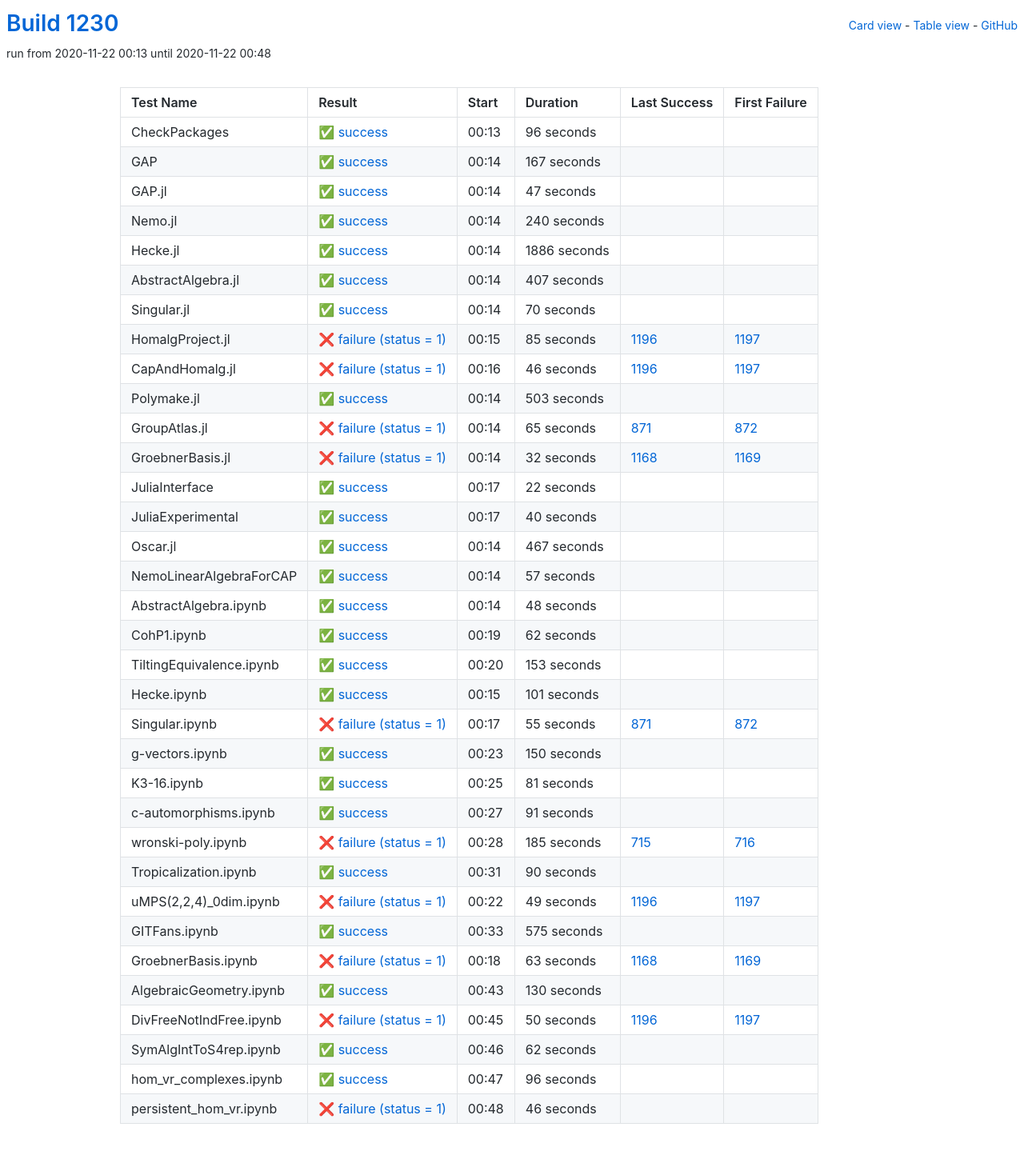
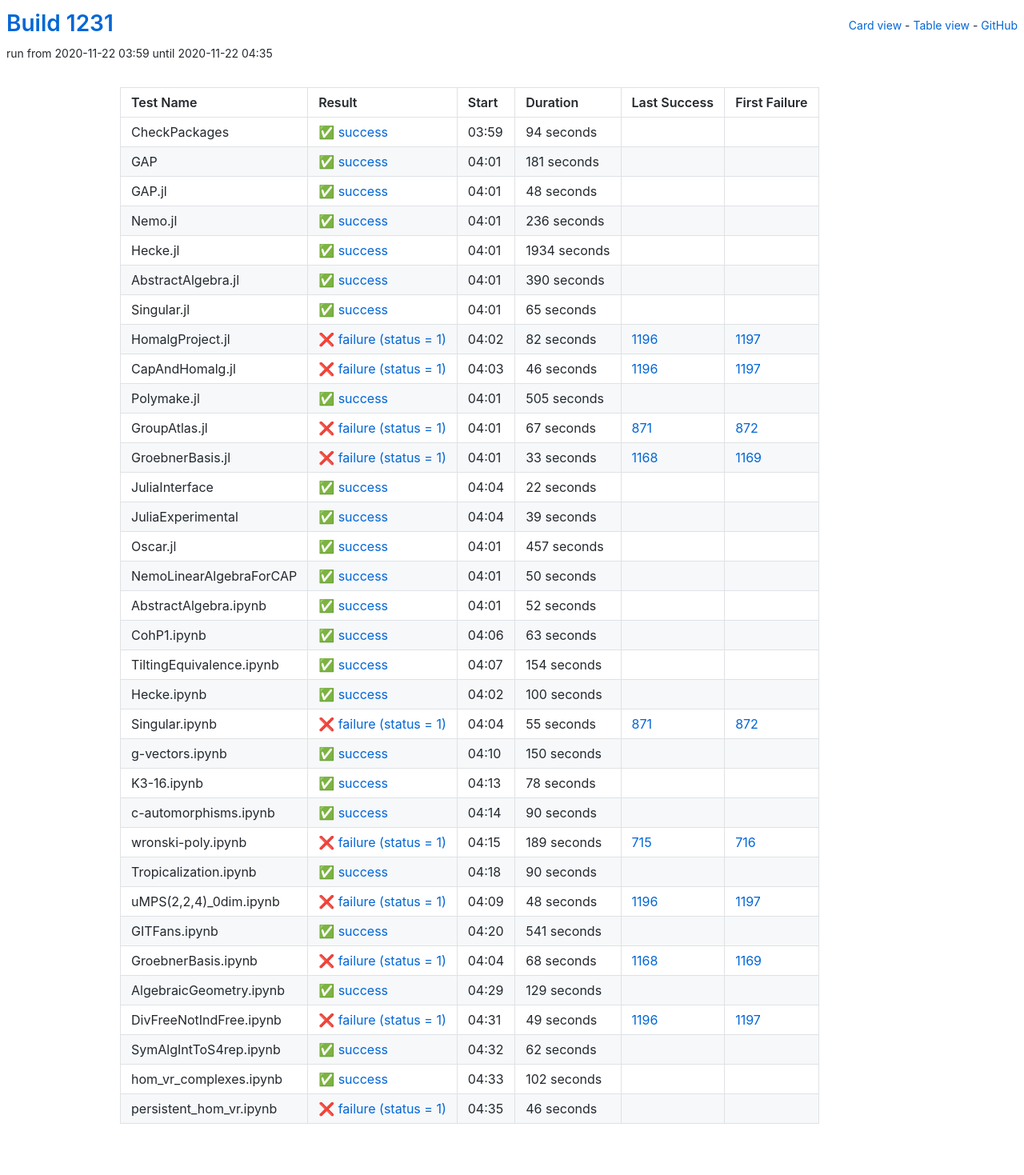
Before and after one commit to oscar-system/oscar-ci-status-stable, a Jekyll site: the page built from table.html, in a window 1280 px wide. Shown: the whole page at 80% size. Built offline with Jekyll 4.4.1, drawn with Linux system fonts in a browser that asks for light colours.

Commit message:
Build #1231

```diff
--- a/_data/ci.yml
+++ b/_data/ci.yml
@@ -1,6 +1,6 @@
 ---
-build: 1230
-build_url: https://oscarci.mathematik.uni-kl.de/job/oscar-stable/1230/
+build: 1231
+build_url: https://oscarci.mathematik.uni-kl.de/job/oscar-stable/1231/
 job: oscar-stable
 organization: oscar-system
 repo: oscar-ci-status-stable
@@ -8,104 +8,104 @@ repourl: https://github.com/oscar-system/oscar-ci-status-stable
 tests:
 - name: CheckPackages
   id: checkpackages
-  log: https://oscarci.mathematik.uni-kl.de/job/oscar-stable/1230/artifact/logs/build-1230/CheckPackages.log
-  start: 2020-11-22 00:13
+  log: https://oscarci.mathematik.uni-kl.de/job/oscar-stable/1231/artifact/logs/build-1231/CheckPackages.log
+  start: 2020-11-22 03:59
   success: true
   exitcode: 0
   status: success
-  duration: 96
+  duration: 94
   last_success: false
   last_success_url:
   first_failure: false
   first_failure_url:
 - name: GAP
   id: gap
-  log: https://oscarci.mathematik.uni-kl.de/job/oscar-stable/1230/artifact/logs/build-1230/GAP.log
-  start: 2020-11-22 00:14
+  log: https://oscarci.mathematik.uni-kl.de/job/oscar-stable/1231/artifact/logs/build-1231/GAP.log
+  start: 2020-11-22 04:01
   success: true
   exitcode: 0
   status: success
-  duration: 167
+  duration: 181
   last_success: false
   last_success_url:
   first_failure: false
   first_failure_url:
 - name: GAP.jl
   id: gap-jl
-  log: https://oscarci.mathematik.uni-kl.de/job/oscar-stable/1230/artifact/logs/build-1230/GAP.jl.log
-  start: 2020-11-22 00:14
+  log: https://oscarci.mathematik.uni-kl.de/job/oscar-stable/1231/artifact/logs/build-1231/GAP.jl.log
+  start: 2020-11-22 04:01
   success: true
   exitcode: 0
   status: success
-  duration: 47
+  duration: 48
   last_success: false
   last_success_url:
   first_failure: false
   first_failure_url:
 - name: Nemo.jl
   id: nemo-jl
-  log: https://oscarci.mathematik.uni-kl.de/job/oscar-stable/1230/artifact/logs/build-1230/Nemo.jl.log
-  start: 2020-11-22 00:14
+  log: https://oscarci.mathematik.uni-kl.de/job/oscar-stable/1231/artifact/logs/build-1231/Nemo.jl.log
+  start: 2020-11-22 04:01
   success: true
   exitcode: 0
   status: success
-  duration: 240
+  duration: 236
   last_success: false
   last_success_url:
   first_failure: false
   first_failure_url:
 - name: Hecke.jl
   id: hecke-jl
-  log: https://oscarci.mathematik.uni-kl.de/job/oscar-stable/1230/artifact/logs/build-1230/Hecke.jl.log
-  start: 2020-11-22 00:14
+  log: https://oscarci.mathematik.uni-kl.de/job/oscar-stable/1231/artifact/logs/build-1231/Hecke.jl.log
+  start: 2020-11-22 04:01
   success: true
   exitcode: 0
   status: success
-  duration: 1886
+  duration: 1934
   last_success: false
   last_success_url:
   first_failure: false
   first_failure_url:
 - name: AbstractAlgebra.jl
   id: abstractalgebra-jl
-  log: https://oscarci.mathematik.uni-kl.de/job/oscar-stable/1230/artifact/logs/build-1230/AbstractAlgebra.jl.log
-  start: 2020-11-22 00:14
+  log: https://oscarci.mathematik.uni-kl.de/job/oscar-stable/1231/artifact/logs/build-1231/AbstractAlgebra.jl.log
+  start: 2020-11-22 04:01
   success: true
   exitcode: 0
   status: success
-  duration: 407
+  duration: 390
   last_success: false
   last_success_url:
   first_failure: false
   first_failure_url:
 - name: Singular.jl
   id: singular-jl
-  log: https://oscarci.mathematik.uni-kl.de/job/oscar-stable/1230/artifact/logs/build-1230/Singular.jl.log
-  start: 2020-11-22 00:14
+  log: https://oscarci.mathematik.uni-kl.de/job/oscar-stable/1231/artifact/logs/build-1231/Singular.jl.log
+  start: 2020-11-22 04:01
   success: true
   exitcode: 0
   status: success
-  duration: 70
+  duration: 65
   last_success: false
   last_success_url:
   first_failure: false
   first_failure_url:
 - name: HomalgProject.jl
   id: homalgproject-jl
-  log: https://oscarci.mathematik.uni-kl.de/job/oscar-stable/1230/artifact/logs/build-1230/HomalgProject.jl.log
-  start: 2020-11-22 00:15
+  log: https://oscarci.mathematik.uni-kl.de/job/oscar-stable/1231/artifact/logs/build-1231/HomalgProject.jl.log
+  start: 2020-11-22 04:02
   success: false
   exitcode: 1
   status: failure
-  duration: 85
+  duration: 82
   last_success: 1196
   last_success_url: https://oscarci.mathematik.uni-kl.de/job/oscar-stable/1196/
   first_failure: 1197
   first_failure_url: https://oscarci.mathematik.uni-kl.de/job/oscar-stable/1197/
 - name: CapAndHomalg.jl
   id: capandhomalg-jl
-  log: https://oscarci.mathematik.uni-kl.de/job/oscar-stable/1230/artifact/logs/build-1230/CapAndHomalg.jl.log
-  start: 2020-11-22 00:16
+  log: https://oscarci.mathematik.uni-kl.de/job/oscar-stable/1231/artifact/logs/build-1231/CapAndHomalg.jl.log
+  start: 2020-11-22 04:03
   success: false
   exitcode: 1
   status: failure
@@ -116,44 +116,44 @@ tests:
   first_failure_url: https://oscarci.mathematik.uni-kl.de/job/oscar-stable/1197/
 - name: Polymake.jl
   id: polymake-jl
-  log: https://oscarci.mathematik.uni-kl.de/job/oscar-stable/1230/artifact/logs/build-1230/Polymake.jl.log
-  start: 2020-11-22 00:14
+  log: https://oscarci.mathematik.uni-kl.de/job/oscar-stable/1231/artifact/logs/build-1231/Polymake.jl.log
+  start: 2020-11-22 04:01
   success: true
   exitcode: 0
   status: success
-  duration: 503
+  duration: 505
   last_success: false
   last_success_url:
   first_failure: false
   first_failure_url:
 - name: GroupAtlas.jl
   id: groupatlas-jl
-  log: https://oscarci.mathematik.uni-kl.de/job/oscar-stable/1230/artifact/logs/build-1230/GroupAtlas.jl.log
-  start: 2020-11-22 00:14
+  log: https://oscarci.mathematik.uni-kl.de/job/oscar-stable/1231/artifact/logs/build-1231/GroupAtlas.jl.log
+  start: 2020-11-22 04:01
   success: false
   exitcode: 1
   status: failure
-  duration: 65
+  duration: 67
   last_success: 871
   last_success_url: https://oscarci.mathematik.uni-kl.de/job/oscar-stable/871/
   first_failure: 872
   first_failure_url: https://oscarci.mathematik.uni-kl.de/job/oscar-stable/872/
 - name: GroebnerBasis.jl
   id: groebnerbasis-jl
-  log: https://oscarci.mathematik.uni-kl.de/job/oscar-stable/1230/artifact/logs/build-1230/GroebnerBasis.jl.log
-  start: 2020-11-22 00:14
+  log: https://oscarci.mathematik.uni-kl.de/job/oscar-stable/1231/artifact/logs/build-1231/GroebnerBasis.jl.log
+  start: 2020-11-22 04:01
   success: false
   exitcode: 1
   status: failure
-  duration: 32
+  duration: 33
   last_success: 1168
   last_success_url: https://oscarci.mathematik.uni-kl.de/job/oscar-stable/1168/
   first_failure: 1169
   first_failure_url: https://oscarci.mathematik.uni-kl.de/job/oscar-stable/1169/
 - name: JuliaInterface
   id: juliainterface
-  log: https://oscarci.mathematik.uni-kl.de/job/oscar-stable/1230/artifact/logs/build-1230/JuliaInterface.log
-  start: 2020-11-22 00:17
+  log: https://oscarci.mathematik.uni-kl.de/job/oscar-stable/1231/artifact/logs/build-1231/JuliaInterface.log
+  start: 2020-11-22 04:04
   success: true
   exitcode: 0
   status: success
@@ -164,92 +164,92 @@ tests:
   first_failure_url:
 - name: JuliaExperimental
   id: juliaexperimental
-  log: https://oscarci.mathematik.uni-kl.de/job/oscar-stable/1230/artifact/logs/build-1230/JuliaExperimental.log
-  start: 2020-11-22 00:17
+  log: https://oscarci.mathematik.uni-kl.de/job/oscar-stable/1231/artifact/logs/build-1231/JuliaExperimental.log
+  start: 2020-11-22 04:04
   success: true
   exitcode: 0
   status: success
-  duration: 40
+  duration: 39
   last_success: false
   last_success_url:
   first_failure: false
   first_failure_url:
 - name: Oscar.jl
   id: oscar-jl
-  log: https://oscarci.mathematik.uni-kl.de/job/oscar-stable/1230/artifact/logs/build-1230/Oscar.jl.log
-  start: 2020-11-22 00:14
+  log: https://oscarci.mathematik.uni-kl.de/job/oscar-stable/1231/artifact/logs/build-1231/Oscar.jl.log
+  start: 2020-11-22 04:01
   success: true
   exitcode: 0
   status: success
-  duration: 467
+  duration: 457
   last_success: false
   last_success_url:
   first_failure: false
   first_failure_url:
 - name: NemoLinearAlgebraForCAP
   id: nemolinearalgebraforcap
-  log: https://oscarci.mathematik.uni-kl.de/job/oscar-stable/1230/artifact/logs/build-1230/NemoLinearAlgebraForCAP.log
-  start: 2020-11-22 00:14
+  log: https://oscarci.mathematik.uni-kl.de/job/oscar-stable/1231/artifact/logs/build-1231/NemoLinearAlgebraForCAP.log
+  start: 2020-11-22 04:01
   success: true
   exitcode: 0
   status: success
-  duration: 57
+  duration: 50
   last_success: false
   last_success_url:
   first_failure: false
   first_failure_url:
 - name: AbstractAlgebra.ipynb
   id: abstractalgebra-ipynb
-  log: https://oscarci.mathematik.uni-kl.de/job/oscar-stable/1230/artifact/logs/build-1230/AbstractAlgebra.ipynb.log
-  start: 2020-11-22 00:14
+  log: https://oscarci.mathematik.uni-kl.de/job/oscar-stable/1231/artifact/logs/build-1231/AbstractAlgebra.ipynb.log
+  start: 2020-11-22 04:01
   success: true
   exitcode: 0
   status: success
-  duration: 48
+  duration: 52
   last_success: false
   last_success_url:
   first_failure: false
   first_failure_url:
 - name: CohP1.ipynb
   id: cohp1-ipynb
-  log: https://oscarci.mathematik.uni-kl.de/job/oscar-stable/1230/artifact/logs/build-1230/CohP1.ipynb.log
-  start: 2020-11-22 00:19
+  log: https://oscarci.mathematik.uni-kl.de/job/oscar-stable/1231/artifact/logs/build-1231/CohP1.ipynb.log
+  start: 2020-11-22 04:06
   success: true
   exitcode: 0
   status: success
-  duration: 62
+  duration: 63
   last_success: false
   last_success_url:
   first_failure: false
   first_failure_url:
 - name: TiltingEquivalence.ipynb
   id: tiltingequivalence-ipynb
-  log: https://oscarci.mathematik.uni-kl.de/job/oscar-stable/1230/artifact/logs/build-1230/TiltingEquivalence.ipynb.log
-  start: 2020-11-22 00:20
+  log: https://oscarci.mathematik.uni-kl.de/job/oscar-stable/1231/artifact/logs/build-1231/TiltingEquivalence.ipynb.log
+  start: 2020-11-22 04:07
   success: true
   exitcode: 0
   status: success
-  duration: 153
+  duration: 154
   last_success: false
   last_success_url:
   first_failure: false
   first_failure_url:
 - name: Hecke.ipynb
   id: hecke-ipynb
-  log: https://oscarci.mathematik.uni-kl.de/job/oscar-stable/1230/artifact/logs/build-1230/Hecke.ipynb.log
-  start: 2020-11-22 00:15
+  log: https://oscarci.mathematik.uni-kl.de/job/oscar-stable/1231/artifact/logs/build-1231/Hecke.ipynb.log
+  start: 2020-11-22 04:02
   success: true
   exitcode: 0
   status: success
-  duration: 101
+  duration: 100
   last_success: false
   last_success_url:
   first_failure: false
   first_failure_url:
 - name: Singular.ipynb
   id: singular-ipynb
-  log: https://oscarci.mathematik.uni-kl.de/job/oscar-stable/1230/artifact/logs/build-1230/Singular.ipynb.log
-  start: 2020-11-22 00:17
+  log: https://oscarci.mathematik.uni-kl.de/job/oscar-stable/1231/artifact/logs/build-1231/Singular.ipynb.log
+  start: 2020-11-22 04:04
   success: false
   exitcode: 1
   status: failure
@@ -260,8 +260,8 @@ tests:
   first_failure_url: https://oscarci.mathematik.uni-kl.de/job/oscar-stable/872/
 - name: g-vectors.ipynb
   id: g-vectors-ipynb
-  log: https://oscarci.mathematik.uni-kl.de/job/oscar-stable/1230/artifact/logs/build-1230/g-vectors.ipynb.log
-  start: 2020-11-22 00:23
+  log: https://oscarci.mathematik.uni-kl.de/job/oscar-stable/1231/artifact/logs/build-1231/g-vectors.ipynb.log
+  start: 2020-11-22 04:10
   success: true
   exitcode: 0
   status: success
@@ -272,44 +272,44 @@ tests:
   first_failure_url:
 - name: K3-16.ipynb
   id: k3-16-ipynb
-  log: https://oscarci.mathematik.uni-kl.de/job/oscar-stable/1230/artifact/logs/build-1230/K3-16.ipynb.log
-  start: 2020-11-22 00:25
+  log: https://oscarci.mathematik.uni-kl.de/job/oscar-stable/1231/artifact/logs/build-1231/K3-16.ipynb.log
+  start: 2020-11-22 04:13
   success: true
   exitcode: 0
   status: success
-  duration: 81
+  duration: 78
   last_success: false
   last_success_url:
   first_failure: false
   first_failure_url:
 - name: c-automorphisms.ipynb
   id: c-automorphisms-ipynb
-  log: https://oscarci.mathematik.uni-kl.de/job/oscar-stable/1230/artifact/logs/build-1230/c-automorphisms.ipynb.log
-  start: 2020-11-22 00:27
+  log: https://oscarci.mathematik.uni-kl.de/job/oscar-stable/1231/artifact/logs/build-1231/c-automorphisms.ipynb.log
+  start: 2020-11-22 04:14
   success: true
   exitcode: 0
   status: success
-  duration: 91
+  duration: 90
   last_success: false
   last_success_url:
   first_failure: false
   first_failure_url:
 - name: wronski-poly.ipynb
   id: wronski-poly-ipynb
-  log: https://oscarci.mathematik.uni-kl.de/job/oscar-stable/1230/artifact/logs/build-1230/wronski-poly.ipynb.log
-  start: 2020-11-22 00:28
+  log: https://oscarci.mathematik.uni-kl.de/job/oscar-stable/1231/artifact/logs/build-1231/wronski-poly.ipynb.log
+  start: 2020-11-22 04:15
   success: false
   exitcode: 1
   status: failure
-  duration: 185
+  duration: 189
   last_success: 715
   last_success_url: https://oscarci.mathematik.uni-kl.de/job/oscar-stable/715/
   first_failure: 716
   first_failure_url: https://oscarci.mathematik.uni-kl.de/job/oscar-stable/716/
 - name: Tropicalization.ipynb
   id: tropicalization-ipynb
-  log: https://oscarci.mathematik.uni-kl.de/job/oscar-stable/1230/artifact/logs/build-1230/Tropicalization.ipynb.log
-  start: 2020-11-22 00:31
+  log: https://oscarci.mathematik.uni-kl.de/job/oscar-stable/1231/artifact/logs/build-1231/Tropicalization.ipynb.log
+  start: 2020-11-22 04:18
   success: true
   exitcode: 0
   status: success
@@ -320,8 +320,56 @@ tests:
   first_failure_url:
 - name: uMPS(2,2,4)_0dim.ipynb
   id: umps-2-2-4-0dim-ipynb
-  log: https://oscarci.mathematik.uni-kl.de/job/oscar-stable/1230/artifact/logs/build-1230/uMPS-2-2-4-_0dim.ipynb.log
-  start: 2020-11-22 00:22
+  log: https://oscarci.mathematik.uni-kl.de/job/oscar-stable/1231/artifact/logs/build-1231/uMPS-2-2-4-_0dim.ipynb.log
+  start: 2020-11-22 04:09
+  success: false
+  exitcode: 1
+  status: failure
+  duration: 48
+  last_success: 1196
+  last_success_url: https://oscarci.mathematik.uni-kl.de/job/oscar-stable/1196/
+  first_failure: 1197
+  first_failure_url: https://oscarci.mathematik.uni-kl.de/job/oscar-stable/1197/
+- name: GITFans.ipynb
+  id: gitfans-ipynb
+  log: https://oscarci.mathematik.uni-kl.de/job/oscar-stable/1231/artifact/logs/build-1231/GITFans.ipynb.log
+  start: 2020-11-22 04:20
+  success: true
+  exitcode: 0
+  status: success
+  duration: 541
+  last_success: false
+  last_success_url:
+  first_failure: false
+  first_failure_url:
+- name: GroebnerBasis.ipynb
+  id: groebnerbasis-ipynb
+  log: https://oscarci.mathematik.uni-kl.de/job/oscar-stable/1231/artifact/logs/build-1231/GroebnerBasis.ipynb.log
+  start: 2020-11-22 04:04
+  success: false
+  exitcode: 1
+  status: failure
+  duration: 68
+  last_success: 1168
+  last_success_url: https://oscarci.mathematik.uni-kl.de/job/oscar-stable/1168/
+  first_failure: 1169
+  first_failure_url: https://oscarci.mathematik.uni-kl.de/job/oscar-stable/1169/
+- name: AlgebraicGeometry.ipynb
+  id: algebraicgeometry-ipynb
+  log: https://oscarci.mathematik.uni-kl.de/job/oscar-stable/1231/artifact/logs/build-1231/AlgebraicGeometry.ipynb.log
+  start: 2020-11-22 04:29
+  success: true
+  exitcode: 0
+  status: success
+  duration: 129
+  last_success: false
+  last_success_url:
+  first_failure: false
+  first_failure_url:
+- name: DivFreeNotIndFree.ipynb
+  id: divfreenotindfree-ipynb
+  log: https://oscarci.mathematik.uni-kl.de/job/oscar-stable/1231/artifact/logs/build-1231/DivFreeNotIndFree.ipynb.log
+  start: 2020-11-22 04:31
   success: false
   exitcode: 1
   status: failure
@@ -330,58 +378,10 @@ tests:
   last_success_url: https://oscarci.mathematik.uni-kl.de/job/oscar-stable/1196/
   first_failure: 1197
   first_failure_url: https://oscarci.mathematik.uni-kl.de/job/oscar-stable/1197/
-- name: GITFans.ipynb
-  id: gitfans-ipynb
-  log: https://oscarci.mathematik.uni-kl.de/job/oscar-stable/1230/artifact/logs/build-1230/GITFans.ipynb.log
-  start: 2020-11-22 00:33
-  success: true
-  exitcode: 0
-  status: success
-  duration: 575
-  last_success: false
-  last_success_url:
-  first_failure: false
-  first_failure_url:
-- name: GroebnerBasis.ipynb
-  id: groebnerbasis-ipynb
-  log: https://oscarci.mathematik.uni-kl.de/job/oscar-stable/1230/artifact/logs/build-1230/GroebnerBasis.ipynb.log
-  start: 2020-11-22 00:18
-  success: false
-  exitcode: 1
-  status: failure
-  duration: 63
-  last_success: 1168
-  last_success_url: https://oscarci.mathematik.uni-kl.de/job/oscar-stable/1168/
-  first_failure: 1169
-  first_failure_url: https://oscarci.mathematik.uni-kl.de/job/oscar-stable/1169/
-- name: AlgebraicGeometry.ipynb
-  id: algebraicgeometry-ipynb
-  log: https://oscarci.mathematik.uni-kl.de/job/oscar-stable/1230/artifact/logs/build-1230/AlgebraicGeometry.ipynb.log
-  start: 2020-11-22 00:43
-  success: true
-  exitcode: 0
-  status: success
-  duration: 130
-  last_success: false
-  last_success_url:
-  first_failure: false
-  first_failure_url:
-- name: DivFreeNotIndFree.ipynb
-  id: divfreenotindfree-ipynb
-  log: https://oscarci.mathematik.uni-kl.de/job/oscar-stable/1230/artifact/logs/build-1230/DivFreeNotIndFree.ipynb.log
-  start: 2020-11-22 00:45
-  success: false
-  exitcode: 1
-  status: failure
-  duration: 50
-  last_success: 1196
-  last_success_url: https://oscarci.mathematik.uni-kl.de/job/oscar-stable/1196/
-  first_failure: 1197
-  first_failure_url: https://oscarci.mathematik.uni-kl.de/job/oscar-stable/1197/
 - name: SymAlgIntToS4rep.ipynb
   id: symalginttos4rep-ipynb
-  log: https://oscarci.mathematik.uni-kl.de/job/oscar-stable/1230/artifact/logs/build-1230/SymAlgIntToS4rep.ipynb.log
-  start: 2020-11-22 00:46
+  log: https://oscarci.mathematik.uni-kl.de/job/oscar-stable/1231/artifact/logs/build-1231/SymAlgIntToS4rep.ipynb.log
+  start: 2020-11-22 04:32
   success: true
   exitcode: 0
   status: success
@@ -392,20 +392,20 @@ tests:
   first_failure_url:
 - name: hom_vr_complexes.ipynb
   id: hom-vr-complexes-ipynb
-  log: https://oscarci.mathematik.uni-kl.de/job/oscar-stable/1230/artifact/logs/build-1230/hom_vr_complexes.ipynb.log
-  start: 2020-11-22 00:47
+  log: https://oscarci.mathematik.uni-kl.de/job/oscar-stable/1231/artifact/logs/build-1231/hom_vr_complexes.ipynb.log
+  start: 2020-11-22 04:33
   success: true
   exitcode: 0
   status: success
-  duration: 96
+  duration: 102
   last_success: false
   last_success_url:
   first_failure: false
   first_failure_url:
 - name: persistent_hom_vr.ipynb
   id: persistent-hom-vr-ipynb
-  log: https://oscarci.mathematik.uni-kl.de/job/oscar-stable/1230/artifact/logs/build-1230/persistent_hom_vr.ipynb.log
-  start: 2020-11-22 00:48
+  log: https://oscarci.mathematik.uni-kl.de/job/oscar-stable/1231/artifact/logs/build-1231/persistent_hom_vr.ipynb.log
+  start: 2020-11-22 04:35
   success: false
   exitcode: 1
   status: failure
```
Also changed, not shown: README.md.
